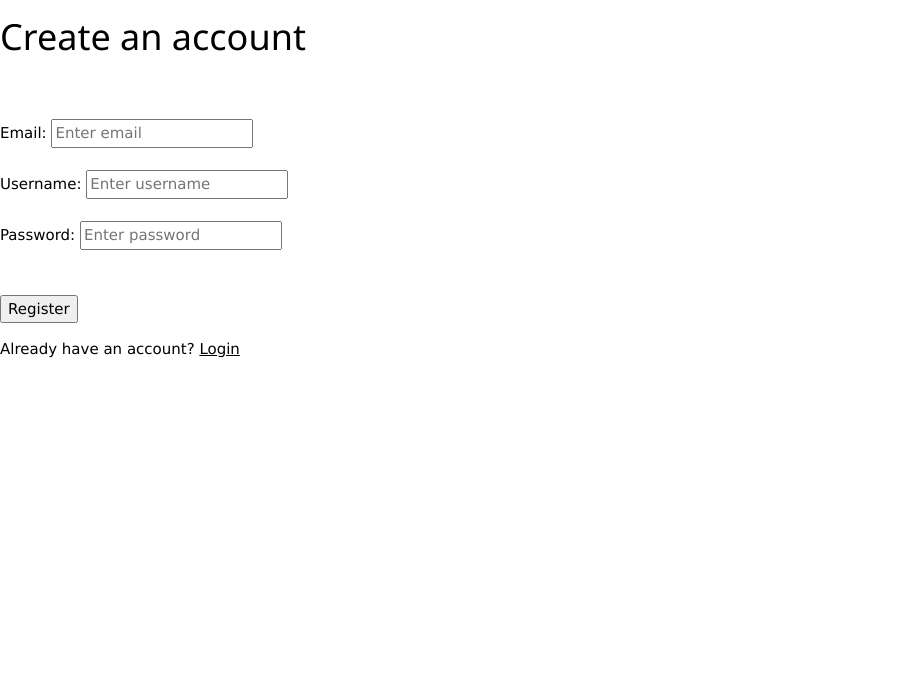
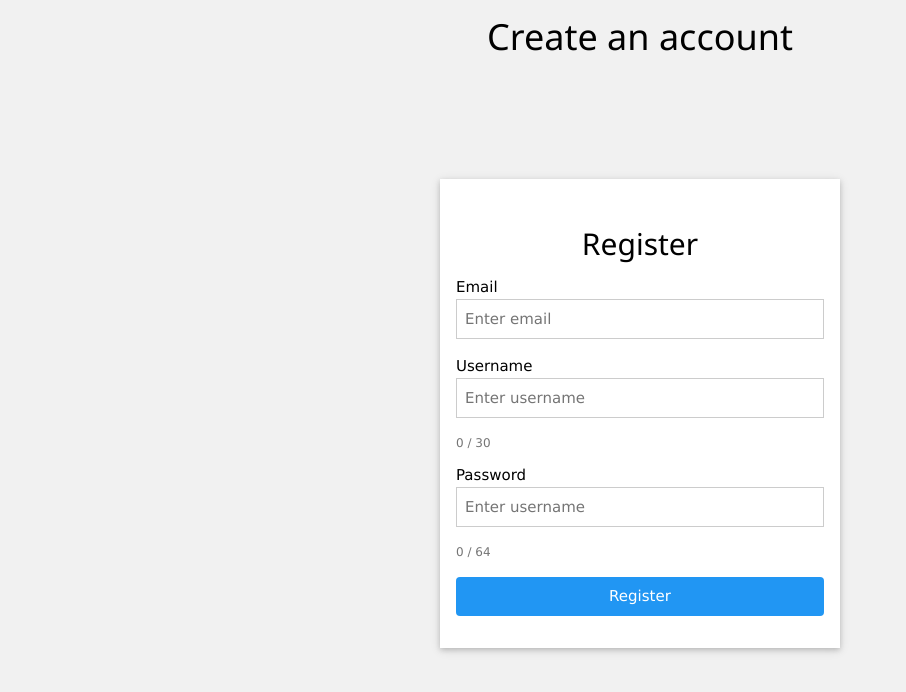
Before and after one commit to TheSriramM/Y12-revision-app, a Flask app: page /register in a window 1280 px wide. Shown: the top 692 px of the page, without its empty margins (0-906 px from the left). Run offline with Flask 3, Linux system fonts and the light colour scheme.

Commit message:
max limit for username and password

```diff
--- a/app.py
+++ b/app.py
@@ -1,7 +1,6 @@
-from flask import Flask, session, request, render_template, redirect, url_for, g
+from flask import Flask, session, request, render_template, redirect, url_for, g, flash
 from werkzeug.security import generate_password_hash, check_password_hash
 import sqlite3
-import os
 
 app = Flask(
     __name__,
@@ -64,6 +63,17 @@ def register():
         username = request.form['username']
         password = request.form['password']
 
+        # Backend validation to make sure the user doesn't enter more than the limit
+        # Doesn't show due to the maxlength set in HTML
+
+        if len(username) > 20:
+            flash("Username too long (max 20 characters)")
+            return redirect(url_for('register'))
+
+        if len(password) > 64:
+            flash("Password too long (max 64 characters)")
+            return redirect(url_for('register'))
+
         hashed_password = generate_password_hash(password)
 
         db = get_db()
--- /dev/null
+++ b/static/js/main.js
@@ -0,0 +1,27 @@
+document.addEventListener("DOMContentLoaded", () => {
+    const usernameInput = document.getElementById("username");
+    const usernameCount = document.getElementById("username-count");
+
+    if (usernameInput && usernameCount) {
+        usernameInput.addEventListener("input", () => {
+            const length = usernameInput.value.length;
+            usernameCount.textContent = `${length} / 30`;
+
+            if (length >= 30) {
+                usernameCount.classList.add("w3-text-red");
+            } else {
+                usernameCount.classList.remove("w3-text-red");
+            }
+        });
+    }
+
+    const passwordInput = document.getElementById("password");
+    const passwordCount = document.getElementById("password-count");
+
+    if (passwordInput && passwordCount) {
+        passwordInput.addEventListener("input", () => {
+            const length = passwordInput.value.length;
+            passwordCount.textContent = `${length} / 64`;
+        });
+    }
+});
--- a/static/style.css
+++ b/static/style.css
@@ -7,3 +7,7 @@ h2 {
     font-family: 'Trebuchet MS', 'Lucida Sans Unicode', 'Lucida Grande', 'Lucida Sans', Arial, sans-serif;
     font-size: larger;
 }
+
+.page-title {
+
+}
--- a/templates/register.html
+++ b/templates/register.html
@@ -4,40 +4,89 @@
     <meta charset="UTF-8">
     <meta name="viewport" content="width=device-width, initial-scale=1.0">
     <title>Register</title>
+    <link rel="stylesheet" href="{{ url_for('static', filename='css/styles.css') }}">
+    <script src="{{ url_for('static', filename='js/main.js') }}"></script>
     <link rel="stylesheet" href="https://www.w3schools.com/w3css/5/w3.css">
 </head>
-<body>
-    <h1>Create an account</h1>
+
+<body class="w3-light-grey">
+    <h1 class="w3-center">Create an account</h1>
     <br><br>
-    <form method="POST" action="{{ url_for('register') }}">
 
-  <div>
-    <label for="email">Email:</label>
-    <input type="email" id="email" name="email" placeholder="Enter email" required>
-  </div>
+    {% with messages = get_flashed_messages() %}
+    {% if messages %}
+      <ul>
+        {% for message in messages %}
+          <li style="color:red;">{{ message }}</li>
+        {% endfor %}
+      </ul>
+    {% endif %}
+    {% endwith %}
 
-  <br>
+<form method="POST" action="{{ url_for('register') }}">
 
-  <div>
-    <label for="username">Username:</label>
-    <input type="text" id="username" name="username" placeholder="Enter username" required>
-  </div>
+<div class="w3-container w3-card w3-white w3-padding-32" style="max-width:400px; margin:auto; margin-top:60px;">
 
-  <br>
+  <h2 class="w3-center">Register</h2>
 
-  <div>
-    <label for="password">Password:</label>
-    <input type="password" id="password" name="password" placeholder="Enter password" required>
-  </div>
+  <!-- Flash messages -->
+  {% with messages = get_flashed_messages() %}
+    {% if messages %}
+      <div class="w3-panel w3-red w3-round">
+        {% for message in messages %}
+          <p>{{ message }}</p>
+        {% endfor %}
+      </div>
+    {% endif %}
+  {% endwith %}
 
-  <br><br>
+  <form method="POST" action="{{ url_for('register') }}">
 
-  <button type="submit">Register</button>
+    <!-- EMAIL -->
+    <label>Email</label>
+    <input
+      class="w3-input w3-border w3-margin-bottom"
+      type="email"
+      name="email"
+      id="email"
+      placeholder="Enter email"
+      required
+    >
+
+    <!-- USERNAME -->
+    <label>Username</label>
+    <input
+      class="w3-input w3-border w3-margin-bottom"
+      type="text"
+      name="username"
+      id="username"
+      maxlength="30"
+      placeholder="Enter username"
+      required
+    >
+    <p id="username-count" class="w3-small w3-text-grey">0 / 30</p>
+
+    <!-- PASSWORD -->
+    <label>Password</label>
+    <input
+      class="w3-input w3-border w3-margin-bottom"
+      type="password"
+      name="password"
+      id="password"
+      maxlength="64"
+      placeholder="Enter username"
+      required
+    >
+    <p id="password-count" class="w3-small w3-text-grey">0 / 64</p>
+
+    <button class="w3-button w3-blue w3-block w3-round w3-margin-top">
+      Register
+    </button>
+
+  </form>
+
+</div>
 </form>
 
-<p>
-  Already have an account?
-  <a href="{{ url_for('login') }}">Login</a>
-</p>
 </body>
 </html>
```
Also changed, not shown: database.db.
